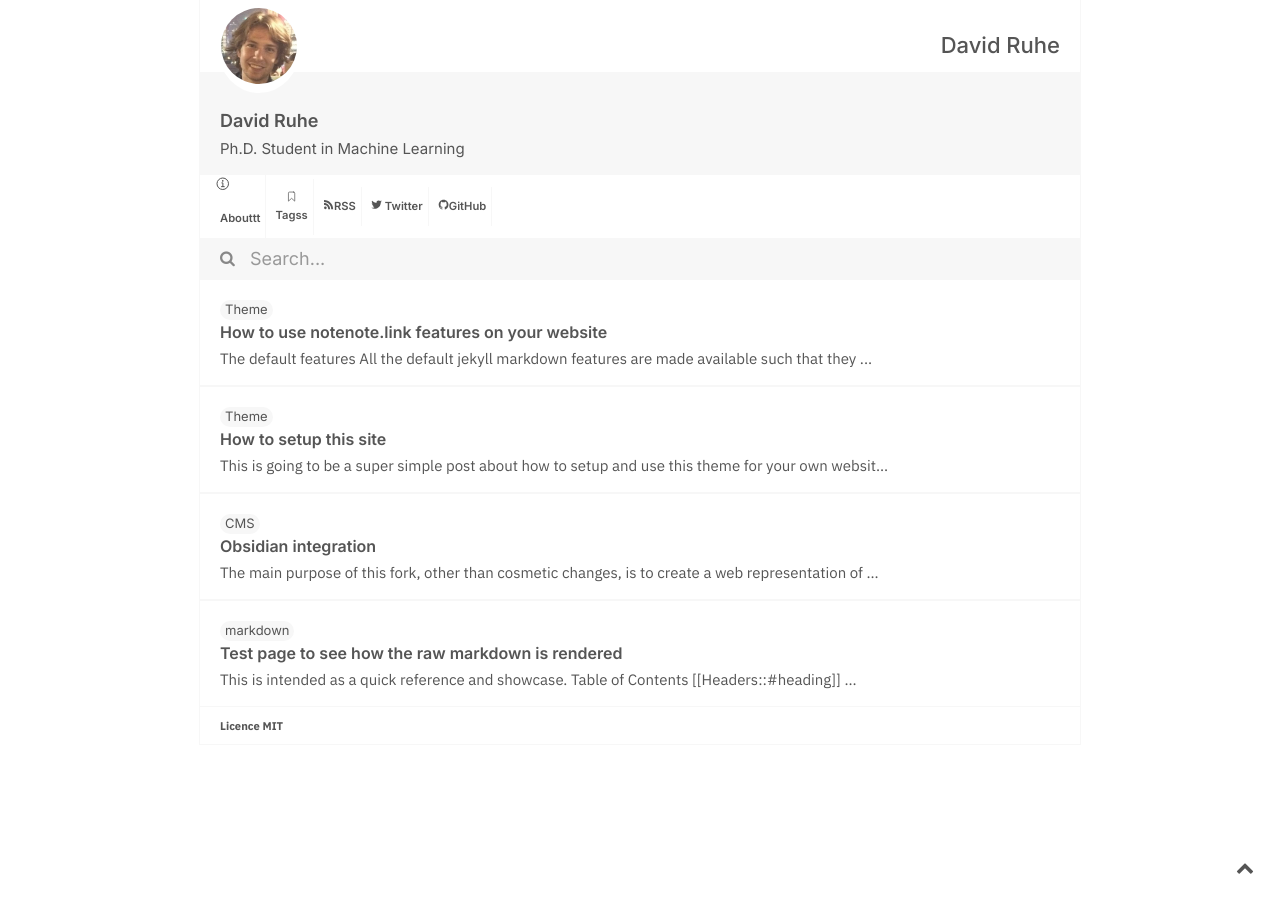
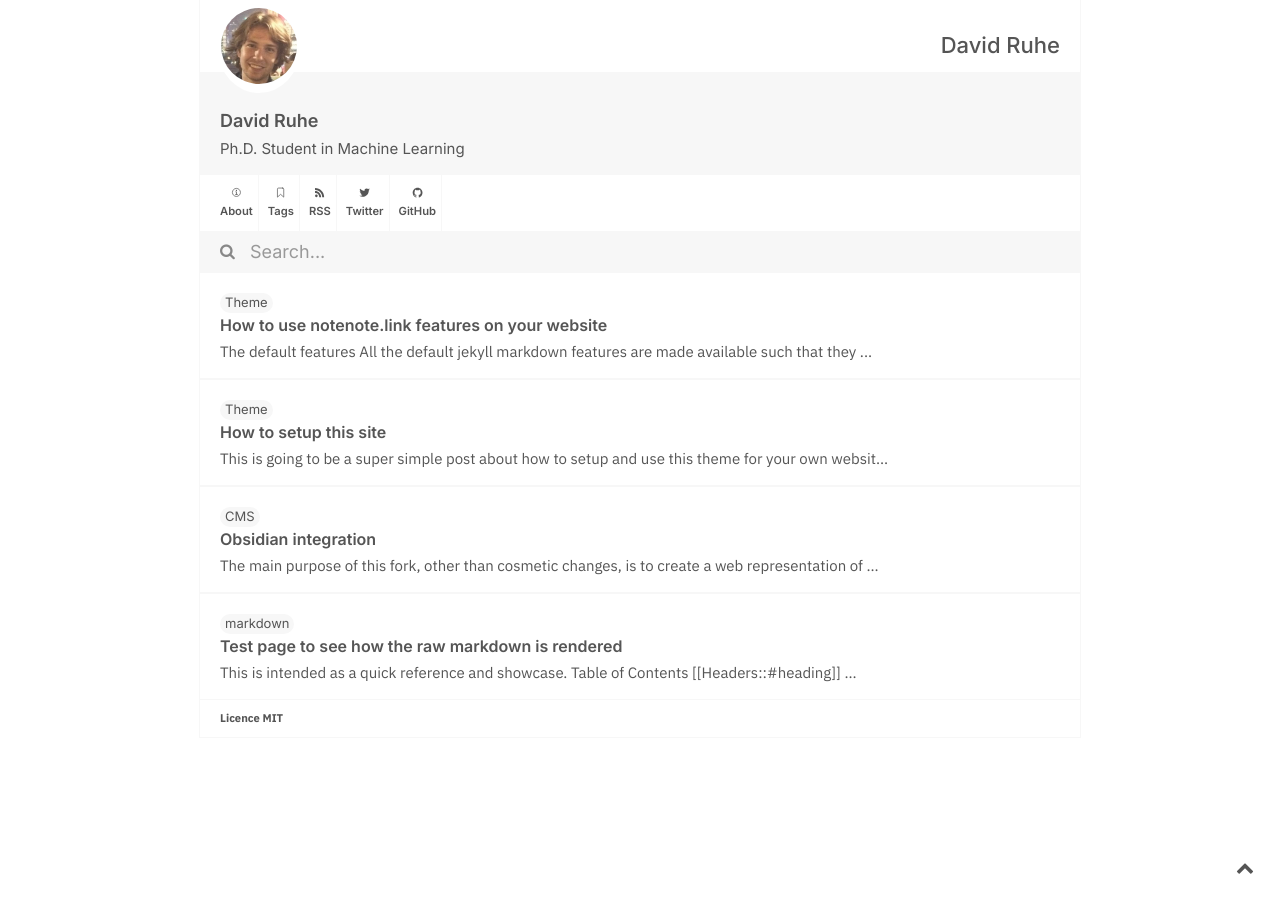
Before and after one commit to DavidRuhe/DavidRuhe.github.io, a Jekyll site: the page built from index.md, in a window 1280 px wide. Built offline with Jekyll 4.4.1, drawn with Linux system fonts in a browser that asks for light colours.

Commit message:
icon updates

```diff
--- a/_includes/header.html
+++ b/_includes/header.html
@@ -27,8 +27,7 @@
                     <path d="M20.9777 21.6138V19.6138C20.9777 18.553 20.5563 17.5356 19.8061 16.7854C19.056 16.0353 18.0386 15.6138 16.9777 15.6138H8.97768C7.91682 15.6138 6.8994 16.0353 6.14926 16.7854C5.39911 17.5356 4.97768 18.553 4.97768 19.6138V21.6138"  stroke-width="2" stroke-linecap="round" stroke-linejoin="round"/>
                     <path d="M12.9777 11.6138C15.1868 11.6138 16.9777 9.82298 16.9777 7.61385C16.9777 5.40471 15.1868 3.61385 12.9777 3.61385C10.7685 3.61385 8.97768 5.40471 8.97768 7.61385C8.97768 9.82298 10.7685 11.6138 12.9777 11.6138Z" stroke-width="2" stroke-linecap="round" stroke-linejoin="round"/>
                 </svg> -->
-                <ion-icon name="information-circle-outline"></ion-icon>
-                <p class="header-p">Abouttt</p>
+                <p class="header-p"><ion-icon name="information-circle-outline"></ion-icon><br />About</p>
             </a>
         </div>
         <div class="header-div">
@@ -39,7 +38,7 @@
                 <path d="M10 3.5L8 21.5"  stroke-width="2" stroke-linecap="round" stroke-linejoin="round"/>
                 <path d="M16 3.5L14 21.5"  stroke-width="2" stroke-linecap="round" stroke-linejoin="round"/>
             </svg>                                -->
-                <p class="header-p"><ion-icon name="bookmark-outline"></ion-icon><br />Tagss</p>
+                <p class="header-p"><ion-icon name="bookmark-outline"></ion-icon><br />Tags</p>
             </a>
         </div>
         <div class="header-div">
@@ -49,7 +48,7 @@
                     <path d="M4 4.5C8.24346 4.5 12.3131 6.18571 15.3137 9.18629C18.3143 12.1869 20 16.2565 20 20.5"  stroke-width="2" stroke-linecap="round" stroke-linejoin="round"/>
                     <path d="M5 20.5C5.55228 20.5 6 20.0523 6 19.5C6 18.9477 5.55228 18.5 5 18.5C4.44772 18.5 4 18.9477 4 19.5C4 20.0523 4.44772 20.5 5 20.5Z"  stroke-width="2" stroke-linecap="round" stroke-linejoin="round"/>
                 </svg>     -->
-                <p class="header-p"><ion-icon name="logo-rss"></ion-icon>RSS</p>
+                <p class="header-p"><ion-icon name="logo-rss"></ion-icon><br />RSS</p>
             </a>
         </div>
         <div class="header-div">
@@ -59,8 +58,7 @@
                 <path d="M23.643 4.937c-.835.37-1.732.62-2.675.733.962-.576 1.7-1.49 2.048-2.578-.9.534-1.897.922-2.958 1.13-.85-.904-2.06-1.47-3.4-1.47-2.572 0-4.658 2.086-4.658 4.66 0 .364.042.718.12 1.06-3.873-.195-7.304-2.05-9.602-4.868-.4.69-.63 1.49-.63 2.342 0 1.616.823 3.043 2.072 3.878-.764-.025-1.482-.234-2.11-.583v.06c0 2.257 1.605 4.14 3.737 4.568-.392.106-.803.162-1.227.162-.3 0-.593-.028-.877-.082.593 1.85 2.313 3.198 4.352 3.234-1.595 1.25-3.604 1.995-5.786 1.995-.376 0-.747-.022-1.112-.065 2.062 1.323 4.51 2.093 7.14 2.093 8.57 0 13.255-7.098 13.255-13.254 0-.2-.005-.402-.014-.602.91-.658 1.7-1.477 2.323-2.41z" stroke-width="2" stroke-linecap="round" stroke-linejoin="round"></path>
             </svg> -->
                 <p class="header-p">
-                    <ion-icon name="logo-twitter"></ion-icon>
-                    Twitter
+                    <ion-icon name="logo-twitter"></ion-icon><br />Twitter
                 </p>
             </a>
         </div>
@@ -72,7 +70,7 @@
                     <path style=" stroke:none;fill-rule:nonzero;fill:rgb(100%,100%,100%);fill-opacity:1;" d="M 12.429688 18.515625 C 12.953125 18.515625 12.875 19.148438 12.875 19.148438 L 6.125 19.148438 C 6.125 19.148438 6.046875 18.515625 6.570312 18.515625 C 7.050781 18.515625 7.164062 18.296875 7.164062 18.070312 L 7.125 16.21875 C 4.492188 16.8125 3.933594 15.179688 3.933594 15.179688 C 3.488281 14.0625 2.894531 13.804688 2.894531 13.804688 C 2.003906 13.210938 2.929688 13.210938 2.929688 13.210938 C 3.898438 13.285156 4.414062 14.175781 4.414062 14.175781 C 5.234375 15.625 6.605469 15.214844 7.164062 14.992188 C 7.234375 14.359375 7.496094 13.953125 7.757812 13.695312 C 5.640625 13.46875 3.453125 12.65625 3.453125 9.015625 C 3.453125 7.976562 3.820312 7.125 4.414062 6.457031 C 4.304688 6.234375 4.007812 5.269531 4.527344 3.96875 C 4.527344 3.96875 5.304688 3.710938 7.125 4.9375 C 8.683594 4.492188 10.316406 4.492188 11.875 4.9375 C 13.695312 3.710938 14.472656 3.96875 14.472656 3.96875 C 14.992188 5.269531 14.695312 6.234375 14.585938 6.457031 C 15.179688 7.125 15.546875 7.976562 15.546875 9.015625 C 15.546875 12.65625 13.320312 13.46875 11.207031 13.695312 C 11.578125 13.992188 11.875 14.585938 11.875 15.476562 L 11.835938 18.070312 C 11.835938 18.296875 11.949219 18.515625 12.429688 18.515625 Z M 12.429688 18.515625 " stroke-width="2" stroke-linecap="round" stroke-linejoin="round"/>
                     </g>
                     </svg>             -->
-                <p class="header-p"><ion-icon name="logo-github"></ion-icon>GitHub</p>
+                <p class="header-p"><ion-icon name="logo-github"></ion-icon><br />GitHub</p>
             </a>
         </div>
 
```
